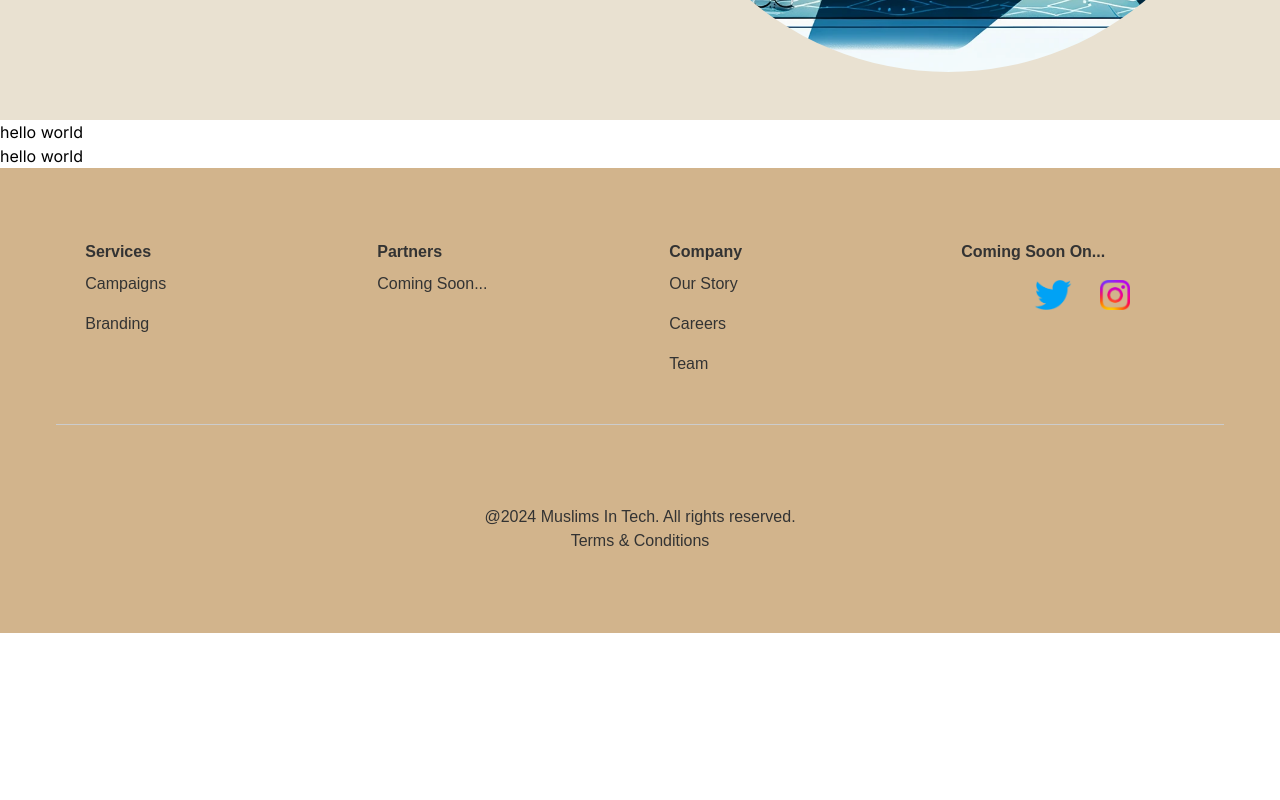
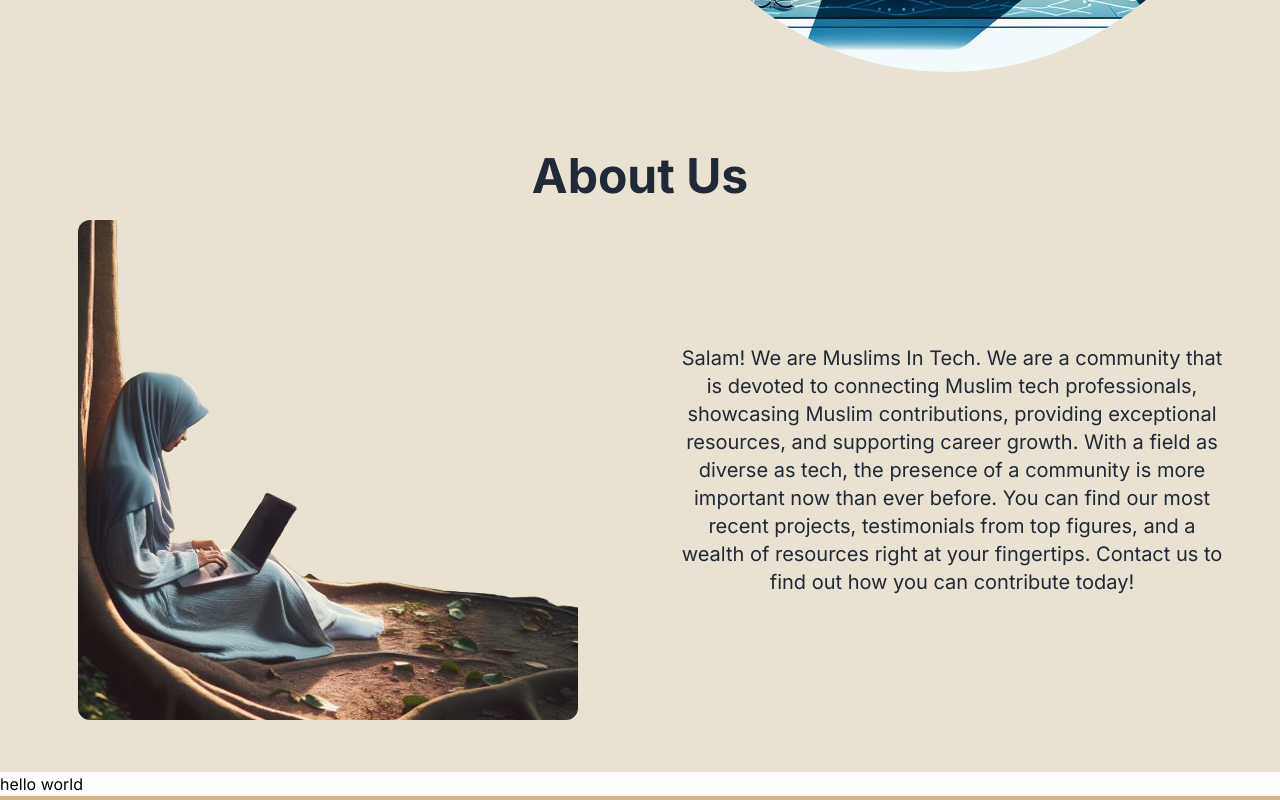
Before and after one commit to Muslims-in-Tech-MIT/muslims-in-tech-landing, a Next.js app: page / in a window 1280 px wide. Shown: the part 680-1480 px from the top of the page. Before the commit the page ends 1313 px from the top, so only its background shows below. Built offline with nearby package versions, Linux system fonts and the light colour scheme.

Commit message:
about us

```diff
--- a/components/sections/AboutUs/page.tsx
+++ b/components/sections/AboutUs/page.tsx
@@ -1,7 +1,30 @@
 import React, { FC } from 'react';
 
 const AboutUsSection: FC = (): React.ReactElement => {
-  return <section>hello world</section>;
+  return (
+    <section className= "bg-brand px-4 py-8 flex flex-col">
+      <div className = "text-center">
+        <p className="text-5xl font-bold text-gray-800">About Us</p>
+      </div>
+      <div className="flex flex-col md:flex-row items-center">
+        <div className = "py-5 flex justify-center md:w-1/2">
+          <img src="/images/AboutUs/aboutUs.png" alt="AboutUs picture" className="rounded-xl"/>
+        </div>
+        <div className="md:w-1/2 text-center px-10 py-20 font-bold text-gray-800">
+          <div className="max-w-xl mx-auto">
+            <p className="text-xl font-normal">Salam! We are Muslims In Tech. We are a community that is devoted to connecting Muslim tech professionals, showcasing Muslim contributions, providing exceptional resources, and supporting career growth.
+            With a field as diverse as tech, the presence of a community is more important now than ever before. You can find our most recent projects, testimonials from top figures, and a wealth of resources right at your fingertips. Contact us to find out how you can contribute today!</p>
+          </div>
+        </div>
+        {/* <div className="flex flex-col px-10 py-10 space-y-5 content-center">
+          <button className="bg-secondary w-60 py-3 px-6 rounded-xl font-bold text-white hover:bg-tertiary hover:italic transition-colors">Projects</button>
+          <button className="bg-secondary w-60 py-3 px-6 rounded-xl font-bold text-white hover:bg-tertiary hover:italic transition-colors">Testimonials</button>
+          <button className="bg-secondary w-60 py-3 px-6 rounded-xl font-bold text-white hover:bg-tertiary hover:italic transition-colors">Resources</button>
+          <button className="bg-secondary w-60 py-3 px-6 rounded-xl font-bold text-white hover:bg-tertiary hover:italic transition-colors">Contact Us</button>
+        </div> */}
+      </div>
+    </section>
+  );
 };
 
 export default AboutUsSection;
```
Also changed, not shown: public/images/AboutUs/aboutUs.png (added).
